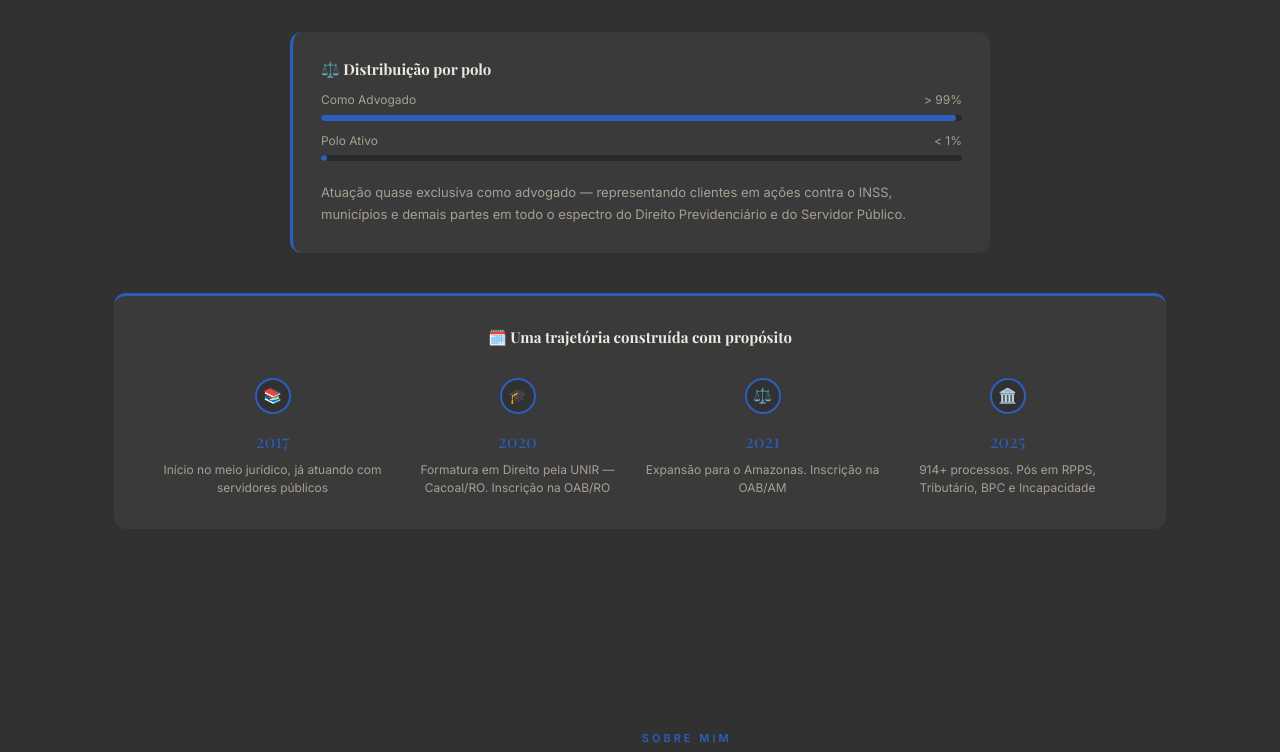
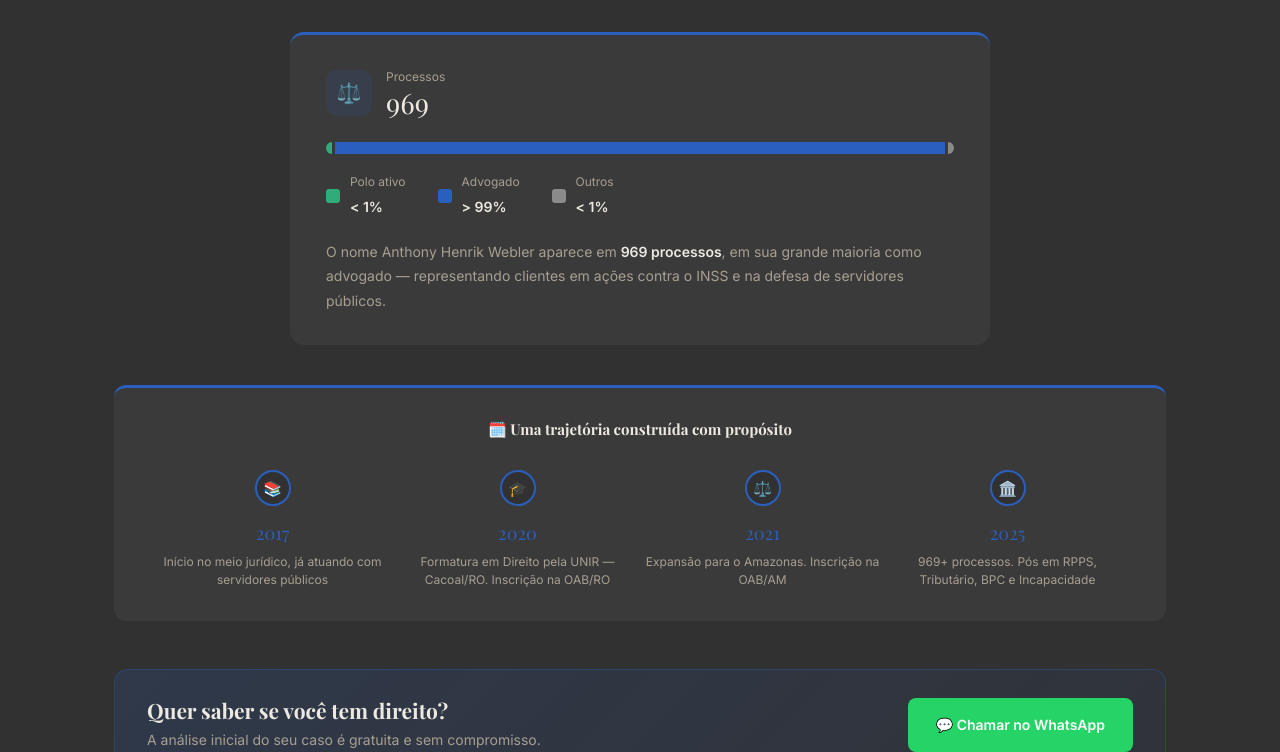
Before and after one commit to webleranthony/claude, a plain HTML site: page index.html in a window 1280 px wide. Shown: the part 1470-2222 px from the top of the page. Drawn offline with nearby package versions, Linux system fonts and the light colour scheme; a web font is replaced by a local one.

Commit message:
Refaz card de processos, atualiza para 969 e adiciona WhatsApp
- Card de processos no estilo Jusbrasil: barra única e legenda
- Número de processos atualizado de 914 para 969
- Botão flutuante do WhatsApp fixo no canto da tela
- Três chamadas "Chamar no WhatsApp" ao longo da página
- Números e linha do tempo em 2 colunas no celular

Co-Authored-By: Claude Opus 5.5 <noreply@anthropic.com>
Claude-Session: https://claude.ai/code/session_011en3AiYJLXRS6qYDrSqLZM

```diff
--- a/index.html
+++ b/index.html
@@ -13,7 +13,7 @@
   <!-- Open Graph (WhatsApp, Facebook) -->
   <meta property="og:type" content="website" />
   <meta property="og:title" content="Dr. Anthony Henrik Webler | Advogado Previdenciário" />
-  <meta property="og:description" content="Especialista em ações contra o INSS e defesa do servidor público. 914+ processos. Atendimento em todo o Brasil." />
+  <meta property="og:description" content="Especialista em ações contra o INSS e defesa do servidor público. 969+ processos. Atendimento em todo o Brasil." />
   <meta property="og:image" content="https://anthony.adv.br/foto-hero.jpeg" />
   <meta property="og:url" content="https://anthony.adv.br/" />
   <meta property="og:locale" content="pt_BR" />
@@ -21,7 +21,7 @@
   <!-- Twitter Card -->
   <meta name="twitter:card" content="summary_large_image" />
   <meta name="twitter:title" content="Dr. Anthony Henrik Webler | Advogado" />
-  <meta name="twitter:description" content="Especialista em INSS e Servidor Público. 914+ processos. Atendimento em todo o Brasil." />
+  <meta name="twitter:description" content="Especialista em INSS e Servidor Público. 969+ processos. Atendimento em todo o Brasil." />
   <link rel="preconnect" href="https://fonts.googleapis.com" />
   <link rel="preconnect" href="https://fonts.gstatic.com" crossorigin />
   <link href="https://fonts.googleapis.com/css2?family=Playfair+Display:ital,wght@0,400;0,600;0,700;1,400&family=Inter:wght@300;400;500;600&display=swap" rel="stylesheet" />
@@ -250,6 +250,69 @@
       max-width: 700px;
       margin: 0 auto 40px;
       gap: 20px;
+    }
+
+    .polo-card {
+      background: var(--bg-3);
+      border-radius: 14px;
+      padding: 32px 36px;
+      border-top: 3px solid var(--gold);
+    }
+    .polo-head { display: flex; align-items: center; gap: 14px; margin-bottom: 24px; }
+    .polo-icon {
+      width: 46px; height: 46px; border-radius: 10px; background: var(--gold-dim);
+      display: flex; align-items: center; justify-content: center; font-size: 20px;
+    }
+    .polo-head-label { font-size: 12px; color: var(--muted); }
+    .polo-head-num { font-family: 'Playfair Display', serif; font-size: 28px; color: var(--text); line-height: 1.1; }
+    .polo-bar { display: flex; height: 12px; border-radius: 99px; overflow: hidden; gap: 3px; margin-bottom: 18px; }
+    .polo-seg { display: block; height: 100%; }
+    .polo-seg-ativo { background: #2EAD7A; flex: 0 0 1%; }
+    .polo-seg-adv { background: var(--gold); flex: 1; }
+    .polo-seg-outros { background: #8A8A8A; flex: 0 0 1%; }
+    .polo-legend { display: flex; gap: 32px; flex-wrap: wrap; margin-bottom: 20px; }
+    .polo-leg-item { display: flex; align-items: center; gap: 10px; }
+    .polo-sq { width: 14px; height: 14px; border-radius: 3px; flex: none !important; }
+    .polo-leg-item small { display: block; font-size: 12px; color: var(--muted); }
+    .polo-leg-item strong { font-size: 14px; color: var(--text); }
+    .polo-text { font-size: 14px; color: var(--muted); line-height: 1.75; }
+    .polo-text strong { color: var(--text); }
+
+    /* WhatsApp CTAs */
+    .wpp-float {
+      position: fixed; right: 22px; bottom: 22px; z-index: 200;
+      width: 60px; height: 60px; border-radius: 50%; background: #25D366;
+      display: flex; align-items: center; justify-content: center;
+      box-shadow: 0 6px 22px rgba(0,0,0,0.4);
+      transition: transform var(--ease);
+      animation: wppPulse 2.4s infinite;
+    }
+    .wpp-float:hover { transform: scale(1.08); }
+    .wpp-float svg { width: 32px; height: 32px; fill: #fff; }
+    @keyframes wppPulse {
+      0% { box-shadow: 0 0 0 0 rgba(37,211,102,0.55), 0 6px 22px rgba(0,0,0,0.4); }
+      70% { box-shadow: 0 0 0 16px rgba(37,211,102,0), 0 6px 22px rgba(0,0,0,0.4); }
+      100% { box-shadow: 0 0 0 0 rgba(37,211,102,0), 0 6px 22px rgba(0,0,0,0.4); }
+    }
+    .wpp-cta {
+      background: linear-gradient(135deg, rgba(42,95,191,0.18), rgba(42,95,191,0.06));
+      border: 1px solid rgba(42,95,191,0.35);
+      border-radius: 14px; padding: 28px 32px; margin-top: 48px;
+      display: flex; align-items: center; justify-content: space-between; gap: 24px; flex-wrap: wrap;
+    }
+    .wpp-cta h3 { font-size: 21px; color: var(--text); margin-bottom: 4px; }
+    .wpp-cta p { font-size: 14px; color: var(--muted); }
+    .wpp-cta .wpp-btn { margin-top: 0; }
+    @media (max-width: 900px) {
+      .traj-numbers { grid-template-columns: repeat(2, 1fr); }
+      .traj-timeline { flex-wrap: wrap; row-gap: 24px; }
+      .traj-timeline::before { display: none; }
+      .traj-step { flex: 0 0 50%; }
+    }
+    @media (max-width: 600px) {
+      .wpp-cta { padding: 22px 20px; }
+      .wpp-cta .wpp-btn { width: 100%; justify-content: center; }
+      .polo-card { padding: 24px 20px; }
     }
 
     .traj-card {
@@ -680,7 +743,7 @@
       <!-- NÚMEROS PRINCIPAIS -->
       <div class="traj-numbers">
         <div class="traj-num-card">
-          <div class="traj-big-num" data-target="914">0</div>
+          <div class="traj-big-num" data-target="969">0</div>
           <div class="traj-num-label">Processos</div>
           <div class="traj-num-sub">registrados no Jusbrasil</div>
         </div>
@@ -703,20 +766,26 @@
 
       <!-- BARRAS E CLIENTES -->
       <div class="traj-grid">
-        <div class="traj-card">
-          <h3>⚖️ Distribuição por polo</h3>
-          <div class="traj-bar-wrap">
-            <div class="traj-bar-item">
-              <div class="traj-bar-top"><span>Como Advogado</span><span>&gt; 99%</span></div>
-              <div class="traj-bar-track"><div class="traj-bar-fill" style="width:0" data-width="99%"></div></div>
-            </div>
-            <div class="traj-bar-item">
-              <div class="traj-bar-top"><span>Polo Ativo</span><span>&lt; 1%</span></div>
-              <div class="traj-bar-track"><div class="traj-bar-fill" style="width:0" data-width="1%"></div></div>
+        <div class="polo-card">
+          <div class="polo-head">
+            <div class="polo-icon">⚖️</div>
+            <div>
+              <div class="polo-head-label">Processos</div>
+              <div class="polo-head-num">969</div>
             </div>
           </div>
-          <p style="margin-top:20px; font-size:13px; color:var(--muted); line-height:1.7;">
-            Atuação quase exclusiva como advogado — representando clientes em ações contra o INSS, municípios e demais partes em todo o espectro do Direito Previdenciário e do Servidor Público.
+          <div class="polo-bar">
+            <span class="polo-seg polo-seg-ativo"></span>
+            <span class="polo-seg polo-seg-adv"></span>
+            <span class="polo-seg polo-seg-outros"></span>
+          </div>
+          <div class="polo-legend">
+            <div class="polo-leg-item"><span class="polo-sq polo-seg-ativo"></span><div><small>Polo ativo</small><strong>&lt; 1%</strong></div></div>
+            <div class="polo-leg-item"><span class="polo-sq polo-seg-adv"></span><div><small>Advogado</small><strong>&gt; 99%</strong></div></div>
+            <div class="polo-leg-item"><span class="polo-sq polo-seg-outros"></span><div><small>Outros</small><strong>&lt; 1%</strong></div></div>
+          </div>
+          <p class="polo-text">
+            O nome Anthony Henrik Webler aparece em <strong>969 processos</strong>, em sua grande maioria como advogado — representando clientes em ações contra o INSS e na defesa de servidores públicos.
           </p>
         </div>
       </div>
@@ -743,11 +812,18 @@
           <div class="traj-step">
             <div class="traj-step-dot">🏛️</div>
             <div class="traj-step-year">2025</div>
-            <div class="traj-step-desc">914+ processos. Pós em RPPS, Tributário, BPC e Incapacidade</div>
+            <div class="traj-step-desc">969+ processos. Pós em RPPS, Tributário, BPC e Incapacidade</div>
           </div>
         </div>
       </div>
 
+      <div class="wpp-cta">
+        <div>
+          <h3>Quer saber se você tem direito?</h3>
+          <p>A análise inicial do seu caso é gratuita e sem compromisso.</p>
+        </div>
+        <a href="https://wa.me/5569993194892" target="_blank" rel="noopener" class="wpp-btn">&#128172; Chamar no WhatsApp</a>
+      </div>
     </div>
   </section>
 
@@ -793,6 +869,13 @@
             <div class="cred">🇧🇷 Atende todo o Brasil — presencial e online</div>
           </div>
         </div>
+      </div>
+      <div class="wpp-cta">
+        <div>
+          <h3>Vamos conversar sobre o seu caso?</h3>
+          <p>Atendimento humanizado, presencial em Cacoal/RO ou online para todo o Brasil.</p>
+        </div>
+        <a href="https://wa.me/5569993194892" target="_blank" rel="noopener" class="wpp-btn">&#128172; Chamar no WhatsApp</a>
       </div>
     </div>
   </section>
@@ -844,6 +927,13 @@
           <p>Planejamento e concessão de aposentadoria pelo regime próprio (RPPS) e revisão de benefícios já concedidos.</p>
           <span class="area-tag">Servidor Público</span>
         </div>
+      </div>
+      <div class="wpp-cta">
+        <div>
+          <h3>Teve o benefício negado ou cortado pelo INSS?</h3>
+          <p>Ou é servidor e está enfrentando um PAD? Fale agora com o Dr. Anthony.</p>
+        </div>
+        <a href="https://wa.me/5569993194892" target="_blank" rel="noopener" class="wpp-btn">&#128172; Chamar no WhatsApp</a>
       </div>
     </div>
   </section>
@@ -1041,6 +1131,10 @@
     </div>
   </footer>
 
+  <a href="https://wa.me/5569993194892" target="_blank" rel="noopener" class="wpp-float" aria-label="Chamar no WhatsApp">
+    <svg viewBox="0 0 24 24" aria-hidden="true"><path d="M17.47 14.38c-.3-.15-1.76-.87-2.03-.97-.27-.1-.47-.15-.67.15-.2.3-.77.97-.94 1.17-.17.2-.35.22-.65.07-.3-.15-1.26-.46-2.4-1.48-.89-.79-1.49-1.77-1.66-2.07-.17-.3-.02-.46.13-.61.13-.13.3-.35.45-.52.15-.17.2-.3.3-.5.1-.2.05-.37-.02-.52-.08-.15-.67-1.62-.92-2.22-.24-.58-.49-.5-.67-.51h-.57c-.2 0-.52.07-.79.37-.27.3-1.04 1.02-1.04 2.48 0 1.46 1.07 2.88 1.21 3.08.15.2 2.1 3.2 5.08 4.49.71.31 1.26.49 1.69.63.71.23 1.36.2 1.87.12.57-.09 1.76-.72 2.01-1.41.25-.69.25-1.29.17-1.41-.07-.12-.27-.2-.57-.35zM12.05 21.5h-.01a9.4 9.4 0 0 1-4.8-1.31l-.34-.2-3.57.94.95-3.48-.22-.36a9.4 9.4 0 0 1-1.44-5.02c0-5.2 4.23-9.43 9.44-9.43 2.52 0 4.89.98 6.67 2.77a9.37 9.37 0 0 1 2.76 6.67c0 5.2-4.23 9.42-9.44 9.42zm8.03-17.46A11.27 11.27 0 0 0 12.05.72C5.8.72.71 5.8.71 12.05c0 2 .52 3.95 1.51 5.67L.6 23.6l6.02-1.58a11.3 11.3 0 0 0 5.42 1.38h.01c6.25 0 11.34-5.08 11.34-11.34 0-3.03-1.18-5.88-3.32-8.02z"/></svg>
+  </a>
+
   <script>
     // Nav scroll
     const nav = document.getElementById('navbar');
```
